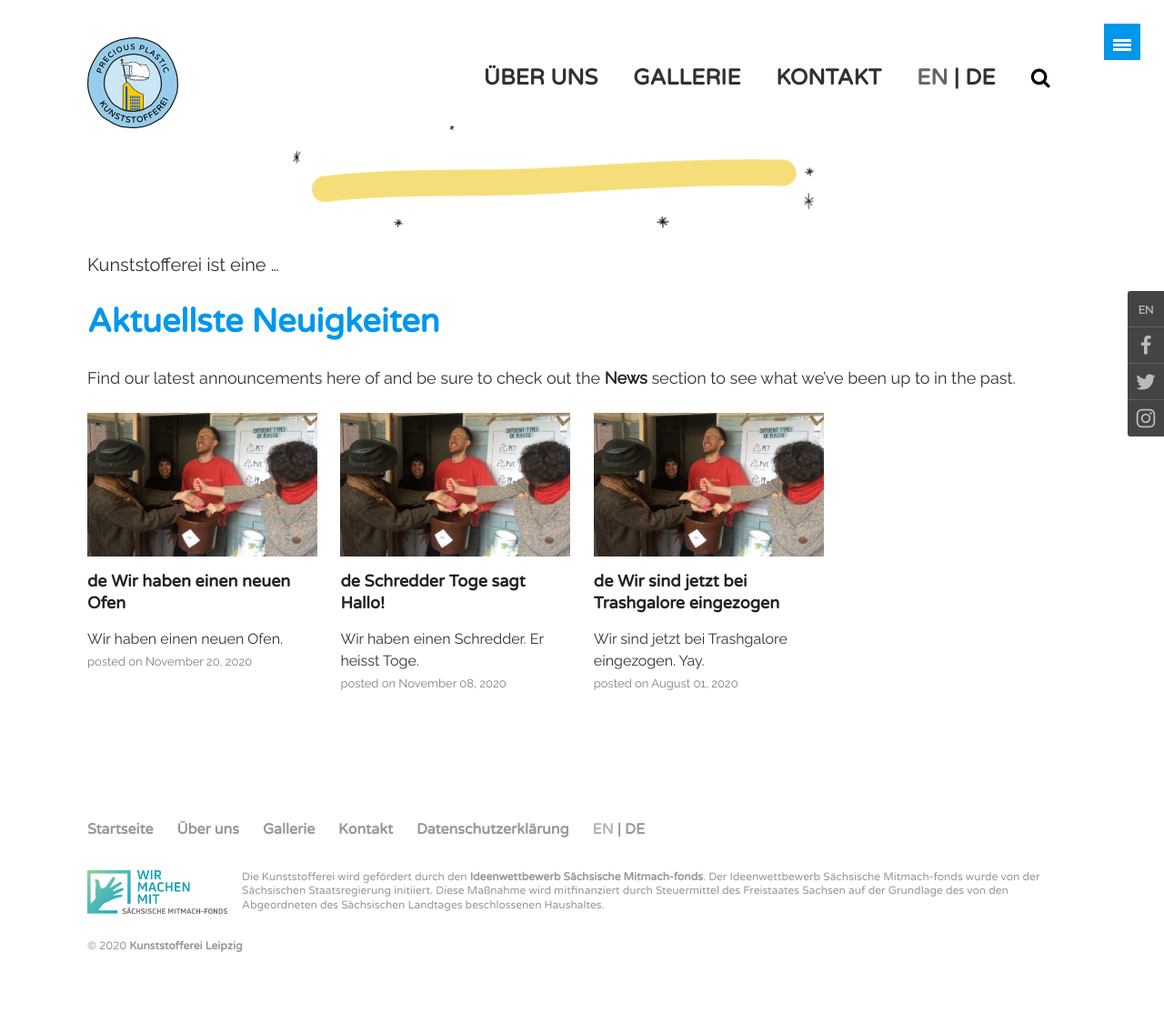
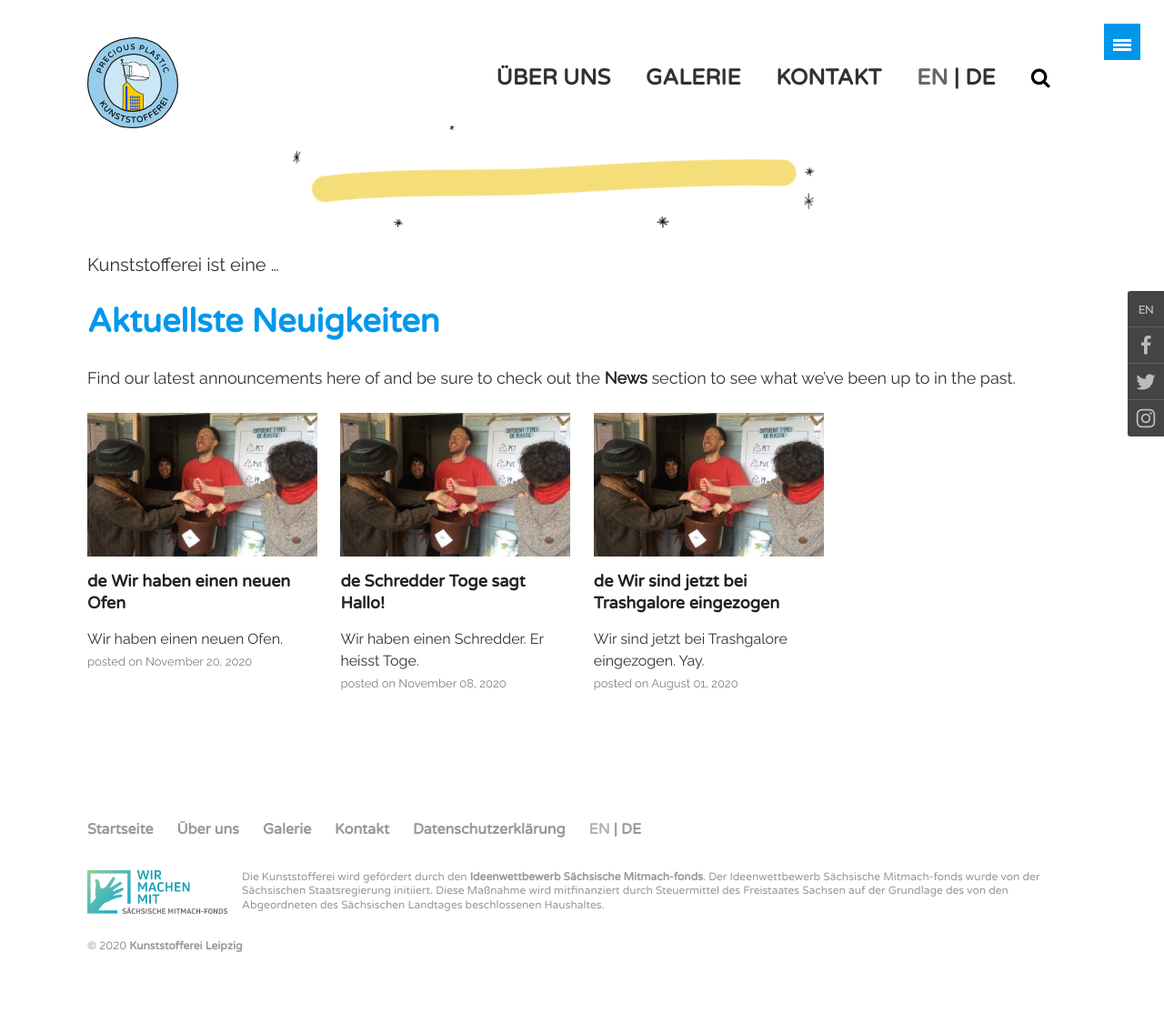
Before and after one commit to kunststofferei/kunststofferei.github.io, a Jekyll site: the page built from de/index.md, in a window 1280 px wide. Shown: the whole page at 91% size. Built offline with Jekyll 4.4.1, drawn with Linux system fonts in a browser that asks for light colours; comment, search, counter and statistics services are not loaded.

Commit message:
typos correction

```diff
--- a/_data/translations.yml
+++ b/_data/translations.yml
@@ -19,8 +19,8 @@
     title: Gallery
     link: /en/gallery
   de:
-    title: Gallerie
-    link: /de/gallerie
+    title: Galerie
+    link: /de/galerie
 
  menu-contact:
   en:
--- a/de/_pages/gallerie.md
+++ b/de/_pages/gallerie.md
@@ -1,8 +1,8 @@
 ---
 layout: page
-title: "Gallerie"
+title: "Galerie"
 
-permalink: /de/gallerie/
+permalink: /de/galerie/
 lang-ref: gallery
 ---
 
```
Also changed, not shown: de/_pages/kontakt.md (+1 -1 lines).
